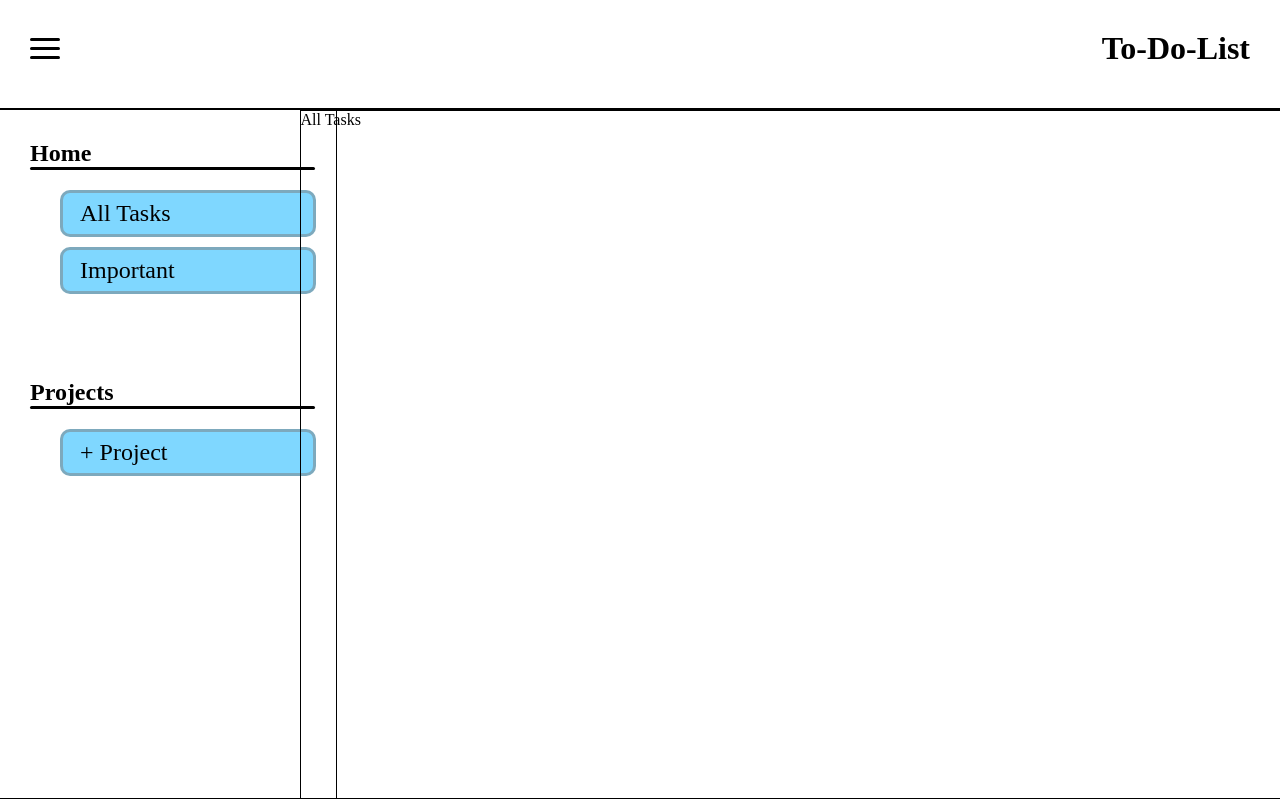
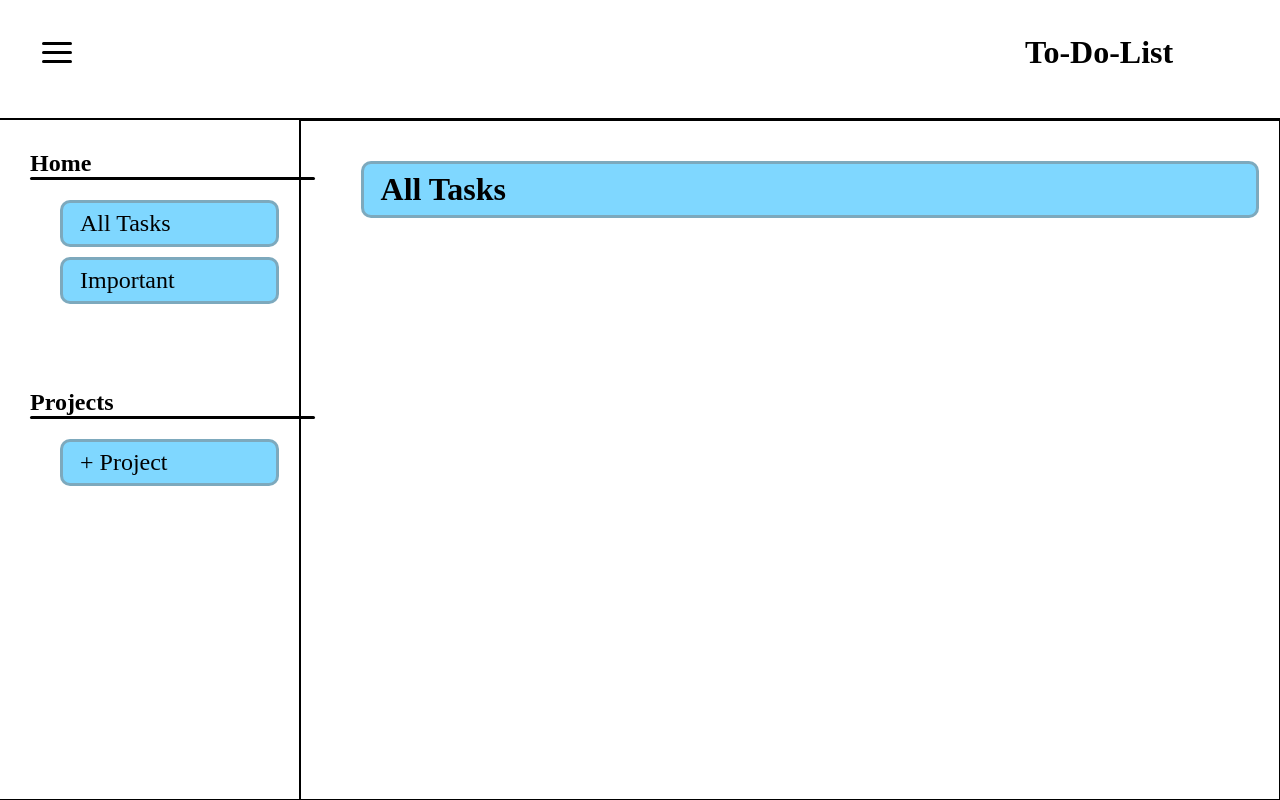
Before and after one commit to ProjectDueTmr/ToDoList, a website built with webpack: page src/index.html in a window 1280 px wide. Built offline with nearby package versions, Linux system fonts and the light colour scheme.

Commit message:
grid realigned agian

```diff
--- a/src/index.html
+++ b/src/index.html
@@ -43,7 +43,9 @@
                 </nav>
         </section>
         <section class="content">
-            <div class="contentTitle">All Tasks</div>
+            <div class="contentTitle">
+                <h1>All Tasks</h1>
+            </div>
             <div class="tasks">
 
             </div>
--- a/src/style.css
+++ b/src/style.css
@@ -6,8 +6,9 @@
 
 .wrapper{
     display: grid;
-    grid-template-columns: 23.4% 10%;
-    grid-template-rows: 13.8% 86%
+    height: 100vh; /* Full viewport height */
+    grid-template-rows: 15% 1fr; /* 24% for top box, remaining for bottom boxes */
+    grid-template-columns: 23.4% 70%;
 }
 
 /* HEADER */
@@ -16,17 +17,16 @@
     grid-column: 1 / span 3;
     border-bottom: 2px solid black;
     padding: 30px;
-    height: 6vh;
 }
 .banner{
     display: flex;
     justify-content:space-between;
     align-items: center;
-    width: 100%;
 }
 
 .navTitle h1{
     font-size: 2rem;
+    margin-right: 6vw;
 }
 .toggle-button{
     display: flex;
@@ -42,18 +42,21 @@
     background-color: black;
     border-radius: 10px;
 }
-
+.toggleBtnDiv{
+    padding: 12px;
+}
+.toggleBtnDiv:hover{
+    background-color: rgb(0, 175, 255, .5);
+    padding: 12px;
+}
 
 /* NAV */
 
 .nav{
     grid-row: 2; /* Placed in the second row */
     grid-column: 1; /* Placed in the first column */
-    position: relative;
     border-right: 1px solid black;
     border-bottom: 1px solid black;
-    width: 21rem;
-    height: 86vh;
 }
 
 .navbar{
@@ -95,10 +98,21 @@
 /* CONTENT */
 
 .content{
-    grid-row: 2; /* Placed in the second row */
+    grid-row: 2;
   grid-column: 2 / span 2;
-    position: relative;
     border: 1px solid black;
+    padding: 30px 60px 0;
+}
+
+.contentTitle{
+    background-color: rgb(0, 175, 255, 0.5);
+    border: 3px solid rgb(125, 125, 125, .5);
+    border-radius: 10px;
+    padding: 7px 17px;
     width: 100%;
-    height: 100%;
+    margin: 10px 0;
 }
+.contentTitle h1{
+    font-size: 2rem;
+
+}
```
